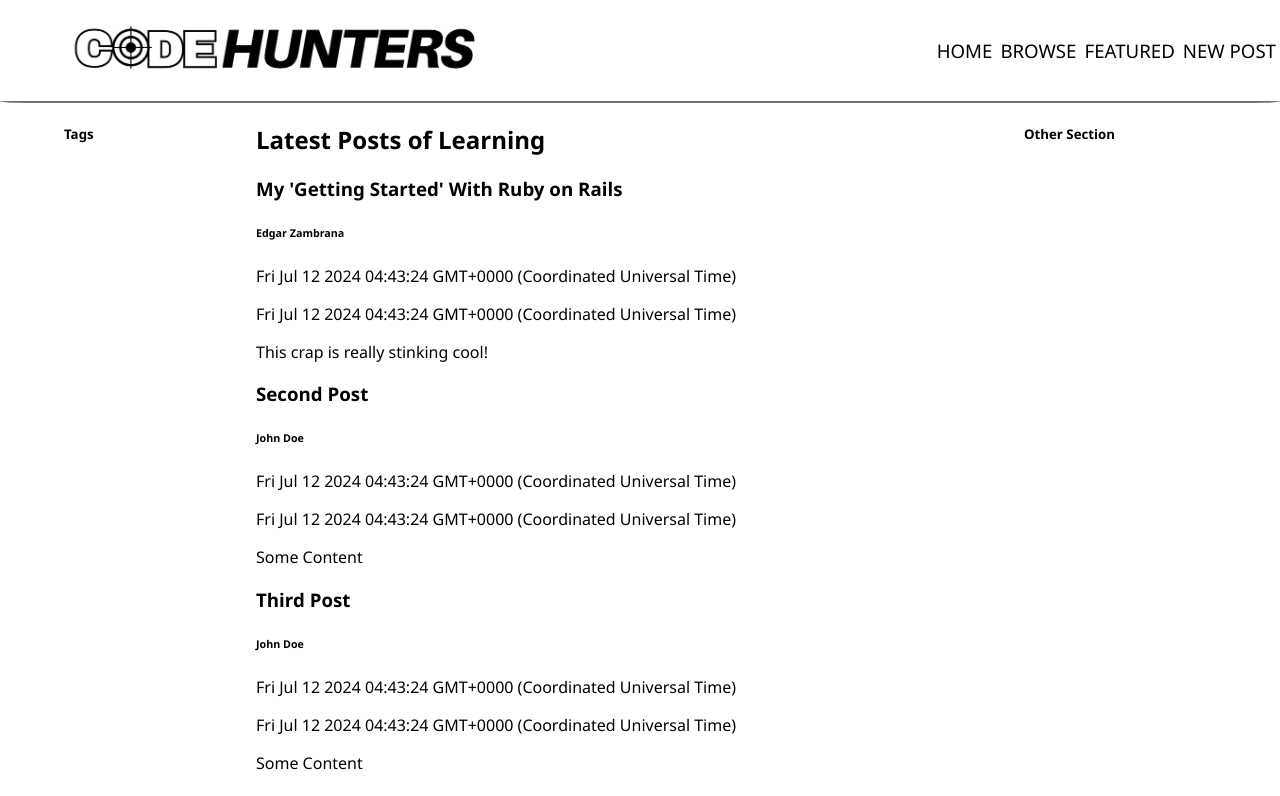
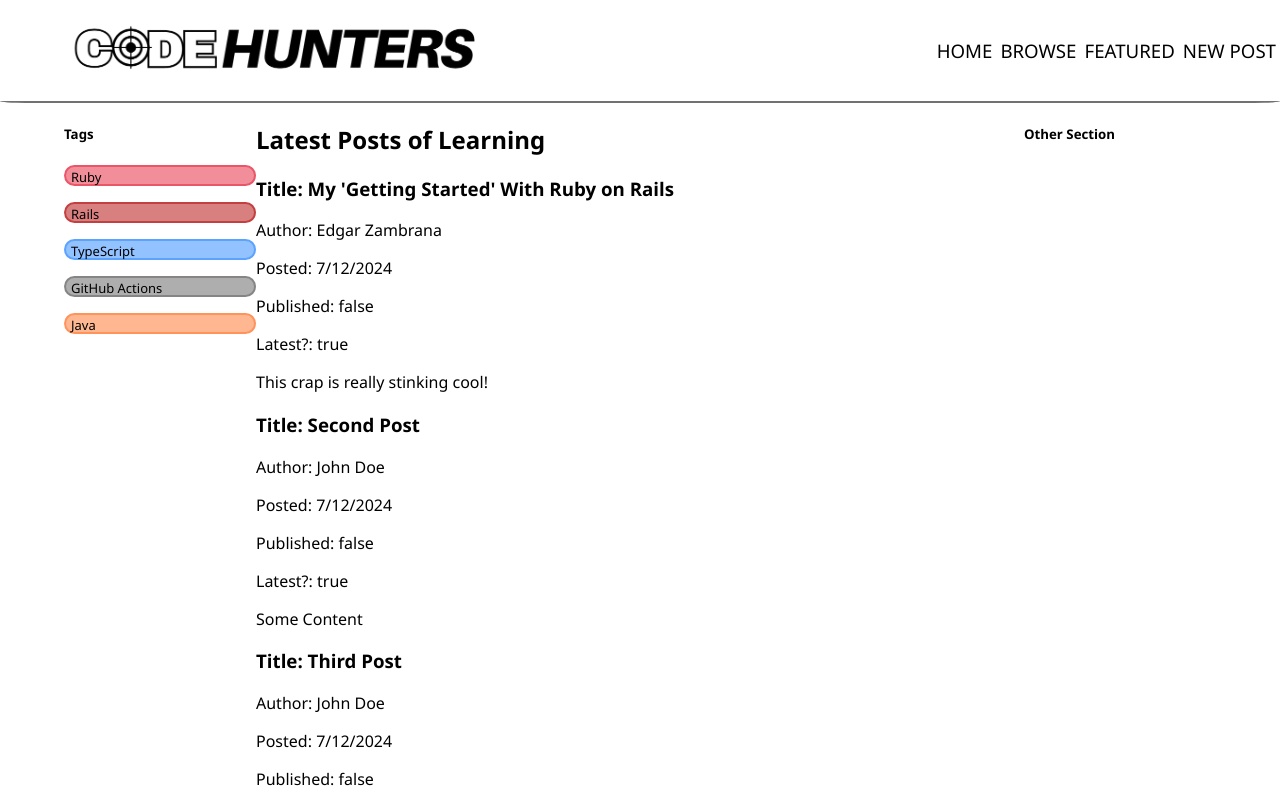
Before and after one commit to EdgarJoell/code-hunters, a React (Vite) app: page / in a window 1280 px wide. Shown: the top 796 px of the page. Built offline with nearby package versions, Linux system fonts and the light colour scheme; no server answers.

Commit message:
Add beginning tag functionality in HomePage.

```diff
--- a/src/pages/HomePage.tsx
+++ b/src/pages/HomePage.tsx
@@ -2,15 +2,21 @@ import './HomePage.css';
 import {useEffect, useState} from "react";
 import { getTheLatestPosts } from "../services/posts-services.ts";
 import Loading from "../components/Loading.tsx";
+import {Link} from "react-router-dom";
+import {Post} from "../models/Post.ts";
+import {Tag} from "../models/Tag.ts";
+import PostTag from "../components/PostTag.tsx";
 
 export default function Home() {
-   const [latestPosts, setLatestPosts] = useState<Post[]>([])
+    const [ latestPosts, setLatestPosts ] = useState<Post[]>([])
     const [ loading, setLoading ] = useState<boolean>(true);
+    const [ tags, setTags ] = useState<Tag[]>([]);
 
     useEffect(() => {
         async function fetchLatest() {
             try {
                 const res: Post[] = await getTheLatestPosts();
+
                 setLatestPosts(res);
             } catch (e) {
                 console.log("Failed to fetch the latest posts!");
@@ -21,7 +27,25 @@ export default function Home() {
         }
 
         fetchLatest().then(data => data);
-    }, [])
+    }, []);
+
+    useEffect(() => {
+        const tagsToAdd: Map<number, Tag> = new Map<number, Tag>();
+        function loadTags() {
+            latestPosts.forEach((post: Post) => {
+                 post.tags.forEach((tag: Tag) => {
+                     console.log(JSON.stringify(tag, null, 2));
+                     if(!tagsToAdd.has(tag.id)) tagsToAdd.set(tag.id, tag);
+                 })
+
+                 console.log(JSON.stringify(tagsToAdd, null, 2));
+             });
+
+            setTags(Array.from(tagsToAdd.values()));
+        }
+
+        loadTags();
+    }, [latestPosts]);
 
     if(loading) {
         return <Loading />;
@@ -31,18 +55,31 @@ export default function Home() {
        <div className="main-container">
           <div className="tags-section">
              <h5>Tags</h5>
+              <div id="tag-list">
+                  { tags.length > 0 ? tags.map((tag: Tag) => (
+                      <PostTag key={tag.id} id={tag.id} color={tag.color} name={tag.name} created_at={tag.created_at} updated_at={tag.updated_at} />
+                  )) : (
+                     <span></span>
+                  )}
+              </div>
           </div>
           <div className="posts-section">
              <h2>Latest Posts of Learning</h2>
              <div>
                 {latestPosts.length > 0 ? latestPosts.map((post: Post) => (
-                    <div key={post.id} className="">
-                       <h3>{post.title}</h3>
-                       <h6>{post.author}</h6>
-                       <p>{post.updated_at.toString()}</p>
-                        <p>{post.created_at.toString()}</p>
-                        <p>{post.published}</p>
-                        <p>{post.is_latest}</p>
+                    <div key={post.id} className="latest-post">
+                        <h3 className="post-header">Title: <Link to={`/post/${post.id}`}>{post.title}</Link></h3>
+                        <div className="small-info">
+                            <p className="posted">Author: <Link to={`/authors/${post.author}`}>{post.author}</Link></p>
+                            <p className="posted">Posted: {post.created_at.toLocaleDateString()}</p>
+                            { post.updated_at.toLocaleDateString() !== post.created_at.toLocaleDateString() ? (
+                                <p className="posted">Updated At: {post.updated_at.toLocaleDateString()}</p>
+                            ) : (
+                                <span></span>
+                            )}
+                        </div>
+                        <p>Published: {post.published.toString()}</p>
+                        <p>Latest?: {post.is_latest.toString()}</p>
                        <p>{post.postContent}</p>
                     </div>
                 )) : (
```
